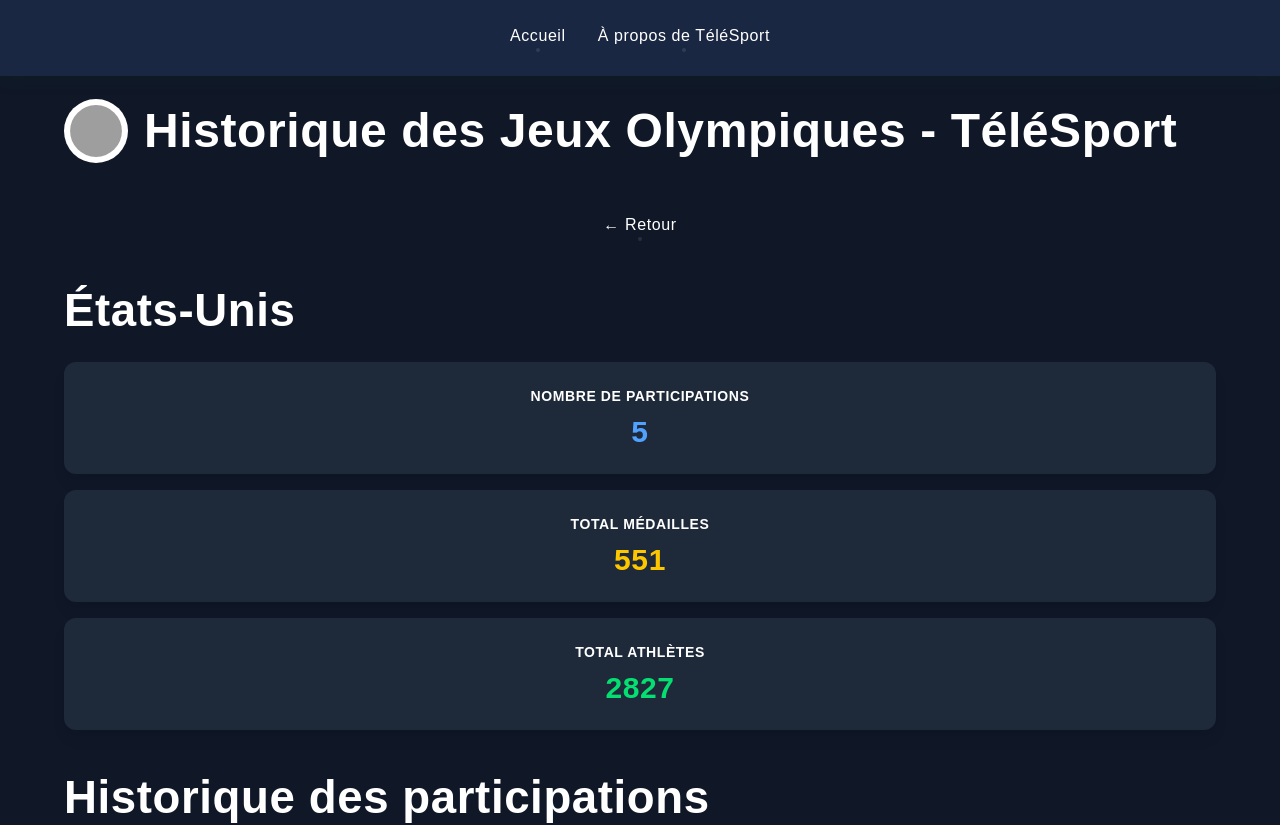
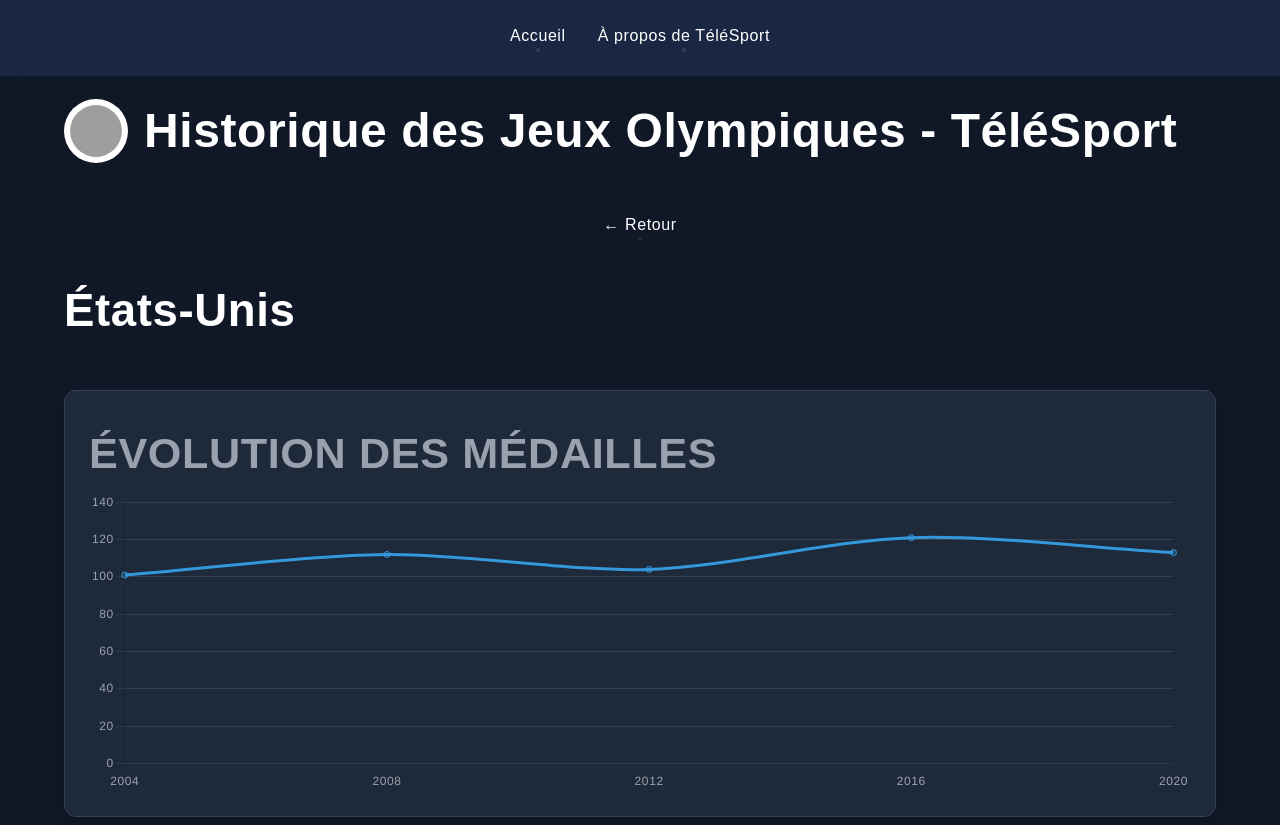
Before and after one commit to valros76/projet-1-openclassrooms, a React (Vite) app: page /country/1 in a window 1280 px wide. Shown: the top 825 px of the page. Built offline with nearby package versions, Linux system fonts and the light colour scheme; grey boxes are pictures that could not be loaded.

Commit message:
Add graphic to show medals evolution on CountryDetailPage, by use CountryEvolutionChartComponent

```diff
--- a/src/components/CountryCard/CountryCardComponent.tsx
+++ b/src/components/CountryCard/CountryCardComponent.tsx
@@ -1,19 +1,10 @@
-import { Link, useParams } from "react-router";
-import { useData } from "../../hooks/useData";
+import { Link } from "react-router";
 import { useMemo } from "react";
 import { StatCard } from "../StatCard/StatCardComponent";
 import { ParticipationTableComponent } from "../ParticipationTable/ParticipationTableComponent";
-import { SpinnerComponent } from "../Spinner/SpinnerComponent";
+import type { Olympic } from "../../models/Olympic";
 
-export const CountryCardComponent = () => {
-  const { id } = useParams<{ id: string }>();
-  const { data, loading, error } = useData();
-
-  const country = useMemo(() => {
-    return data?.find(
-      (country) => country.id.toString() === id,
-    );
-  }, [data, id]);
+export const CountryCardComponent = ({country}: {country: Olympic}) => {
 
   const stats = useMemo(() => {
     if (!country) return null;
@@ -36,9 +27,6 @@
     };
   }, [country]);
 
-  if (loading) return <SpinnerComponent text="Chargement du pays..."/>;
-  if (error) return <p>Erreur : {error}</p>;
-
   if (!country) {
     return (
       <article>
@@ -51,9 +39,6 @@
   return (
     <>
       <article>
-        <h2>
-          {country.name}
-        </h2>
         <StatCard
           label="Nombre de participations"
           value={stats?.totalParticipations}
--- /dev/null
+++ b/src/components/CountryEvolutionChart/CountryEvolutionChartComponent.tsx
@@ -0,0 +1,64 @@
+import { useMemo } from "react";
+import { Line } from "react-chartjs-2";
+import {
+  Chart as ChartJS,
+  CategoryScale,
+  LinearScale,
+  PointElement,
+  LineElement,
+  Tooltip,
+  Legend,
+  type ChartOptions
+} from "chart.js";
+import type { Olympic } from "../../models/Olympic";
+
+ChartJS.register(CategoryScale, LinearScale, PointElement, LineElement, Tooltip, Legend);
+
+export const CountryEvolutionChart = ({ country }: { country: Olympic }) => {
+  const chartData = useMemo(() => {
+    // On trie les participations par année pour avoir une ligne logique
+    const sortedParticipations = [...country.participations].sort((a, b) => a.year - b.year);
+
+    return {
+      labels: sortedParticipations.map(p => p.year.toString()),
+      datasets: [
+        {
+          label: "Médailles",
+          data: sortedParticipations.map(p => p.medalsCount),
+          borderColor: "#3498db",
+          backgroundColor: "rgba(52, 152, 219, 0.2)",
+          fill: true,
+          tension: 0.3, // Permet d'ajouter une courbe lisse
+        }
+      ]
+    };
+  }, [country]);
+
+  const options: ChartOptions<'line'> = {
+    responsive: true,
+    maintainAspectRatio: false,
+    plugins: {
+      legend: { display: false }, // Permet de cacher la légende si on n'a une seule ligne de graphique
+    },
+    scales: {
+      y: {
+        beginAtZero: true,
+        ticks: { color: "#9ca3af" },
+        grid: { color: "rgba(255, 255, 255, 0.1)" }
+      },
+      x: {
+        ticks: { color: "#9ca3af" },
+        grid: { display: false }
+      }
+    }
+  };
+
+  return (
+    <article className="bg-gray-800 p-6 rounded-xl shadow-lg border border-gray-700 mt-6">
+      <h3 className="text-gray-400 text-sm font-medium uppercase mb-4">Évolution des médailles</h3>
+      <div style={{ height: "300px" }}>
+        <Line data={chartData} options={options} />
+      </div>
+    </article>
+  );
+};
--- a/src/pages/Detail/CountryDetailPage.tsx
+++ b/src/pages/Detail/CountryDetailPage.tsx
@@ -1,13 +1,33 @@
-import { Link } from "react-router"
-import { CountryCardComponent } from "../../components/CountryCard/CountryCardComponent"
+import { Link, useParams } from "react-router";
+import { CountryCardComponent } from "../../components/CountryCard/CountryCardComponent";
+import { CountryEvolutionChart } from "../../components/CountryEvolutionChart/CountryEvolutionChartComponent";
+import { useData } from "../../hooks/useData";
+import { useMemo } from "react";
+import { SpinnerComponent } from "../../components/Spinner/SpinnerComponent";
 
 export const CountryDetailPage = () => {
+  const { id } = useParams<{ id: string }>();
+  const { data, loading } = useData();
+
+  const country = useMemo(
+    () => data?.find((c) => c.id.toString() === id),
+    [data, id],
+  );
+
+  if (loading) return <SpinnerComponent />;
+  if (!country) return <p>Pays introuvable</p>;
+
   return (
     <section className="max-w-6xl mx-auto">
-      <Link to="/" className="my-4">
+      <Link
+        to="/"
+        className="my-4"
+      >
         ← Retour
       </Link>
-      <CountryCardComponent/>
+      <h2>{country.name}</h2>
+      <CountryEvolutionChart country={country} />
+      <CountryCardComponent country={country} />
     </section>
-  )
-}
+  );
+};
```
